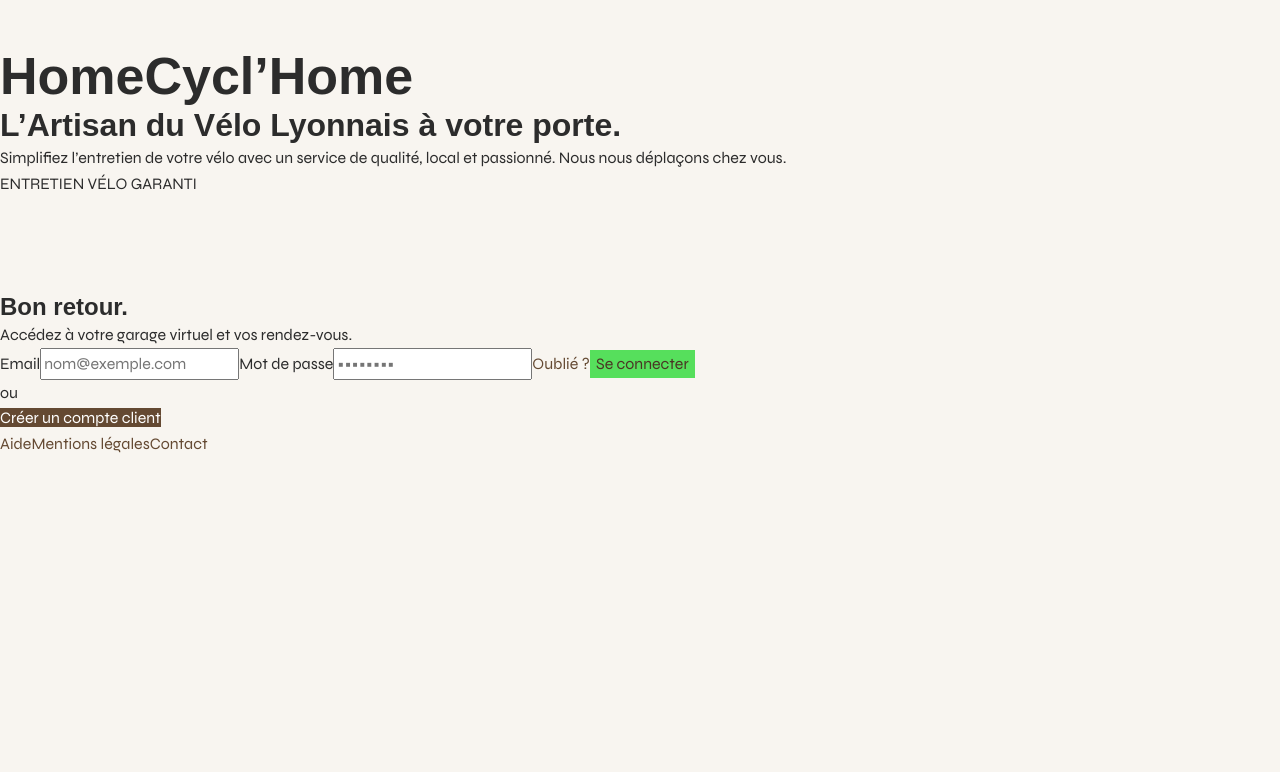
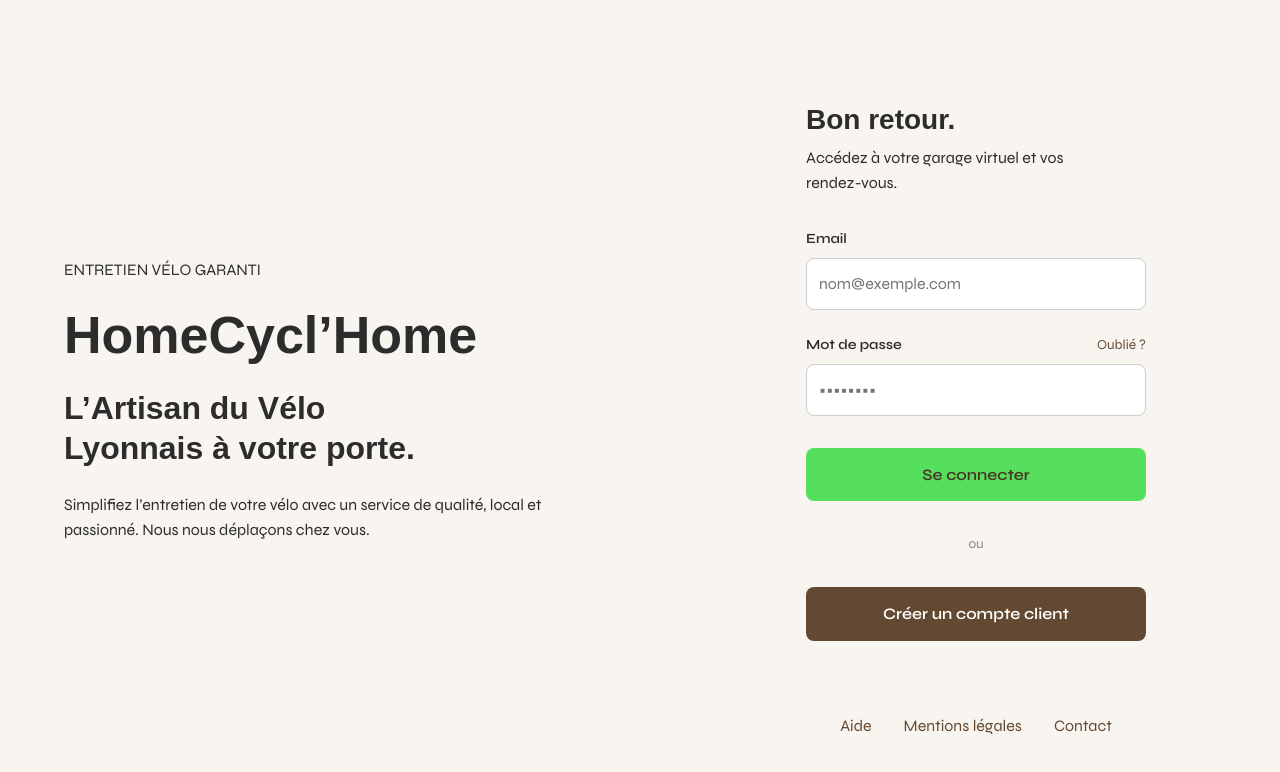
Before and after one commit to LaureLavie/HomeCycl-Home, a Next.js app in the folder front/: page /login in a window 1280 px wide. Shown: the top 772 px of the page. Built offline with nearby package versions, Linux system fonts and the light colour scheme; a web font is replaced by a local one.

Commit message:
loginPage

```diff
--- a/front/app/login/page.jsx
+++ b/front/app/login/page.jsx
@@ -28,28 +28,39 @@ export default function LoginPage() {
   };
 
   return (
-    <main className="login-page">
-      <section className="login-hero">
-        <div className="login-hero-content">
-          <h1>HomeCycl’Home</h1>
-          <h2>L’Artisan du Vélo Lyonnais à votre porte.</h2>
-          <p>
+    <main className="login-page" style={{ display: "flex", minHeight: "100vh", width: "100%" }}>
+
+      {/* Section Hero (Gauche) */}
+      <section className="login-hero" style={{ flex: 1, display: "flex", flexDirection: "column", justifyContent: "center", padding: "4rem" }}>
+        <div className="login-hero-content" style={{ display: "flex", flexDirection: "column", gap: "1.5rem" }}>
+          <span className="hero-badge" style={{ width: "fit-content" }}>ENTRETIEN VÉLO GARANTI</span>
+          <h1 style={{ margin: 0 }}>HomeCycl’Home</h1>
+          <h2 style={{ margin: 0 }}>L’Artisan du Vélo Lyonnais à votre porte.</h2>
+          <p style={{ margin: 0 }}>
             Simplifiez l’entretien de votre vélo avec un service de qualité,
             local et passionné. Nous nous déplaçons chez vous.
           </p>
-          <span className="hero-badge">ENTRETIEN VÉLO GARANTI</span>
         </div>
       </section>
 
-      <section className="login-form-section">
-        <div className="login-form-card">
-          <h3>Bon retour.</h3>
-          <p className="subtitle">Accédez à votre garage virtuel et vos rendez-vous.</p>
+      {/* Section Formulaire (Droite) */}
+      <section className="login-form-section" style={{ flex: 1, display: "flex", flexDirection: "column", justifyContent: "center", alignItems: "center", padding: "2rem" }}>
 
-          {error && <p className="error-message">{error}</p>}
+        {/* Carte principale */}
+        <div className="login-form-card" style={{ display: "flex", flexDirection: "column", gap: "2rem", width: "100%", maxWidth: "420px", padding: "2.5rem", boxSizing: "border-box" }}>
 
-          <form onSubmit={handleSubmit}>
-            <label>Email</label>
+          <div style={{ display: "flex", flexDirection: "column", gap: "0.5rem" }}>
+            <h3 style={{ margin: 0, fontSize: "1.75rem" }}>Bon retour.</h3>
+            <p className="subtitle" style={{ margin: 0 }}>Accédez à votre garage virtuel et vos rendez-vous.</p>
+          </div>
+
+          {error && <p className="error-message" style={{ margin: 0 }}>{error}</p>}
+
+          {/* Formulaire en colonne avec de grands espaces */}
+          <form onSubmit={handleSubmit} style={{ display: "flex", flexDirection: "column", gap: "1.5rem" }}>
+
+            <div style={{ display: "flex", flexDirection: "column", gap: "0.5rem" }}>
+              <label style={{ fontWeight: "600", fontSize: "0.875rem" }}>Email</label>
               <input
                 type="email"
                 name="email"
@@ -57,9 +68,15 @@ export default function LoginPage() {
                 value={form.email}
                 onChange={handleChange}
                 required
+                style={{ padding: "0.75rem", borderRadius: "8px", border: "1px solid #ccc" }}
               />
+            </div>
 
-            <label>Mot de passe</label>
+            <div style={{ display: "flex", flexDirection: "column", gap: "0.5rem" }}>
+              <div style={{ display: "flex", justifyContent: "space-between", alignItems: "center" }}>
+                <label style={{ fontWeight: "600", fontSize: "0.875rem" }}>Mot de passe</label>
+                <a className="forgot-link" href="/forgot-password" style={{ fontSize: "0.85rem" }}>Oublié ?</a>
+              </div>
               <input
                 type="password"
                 name="mot_passe"
@@ -67,20 +84,24 @@ export default function LoginPage() {
                 value={form.mot_passe}
                 onChange={handleChange}
                 required
+                style={{ padding: "0.75rem", borderRadius: "8px", border: "1px solid #ccc" }}
               />
+            </div>
 
-            <a className="forgot-link" href="/forgot-password">Oublié ?</a>
-
-            <button className="btn-primary" type="submit" disabled={loading}>
+            <button className="btn-primary" type="submit" disabled={loading} style={{ padding: "0.875rem", borderRadius: "8px", cursor: "pointer", fontWeight: "600", marginTop: "0.5rem" }}>
               {loading ? "Connexion…" : "Se connecter"}
             </button>
           </form>
 
-          <div className="divider">ou</div>
-          <a href="/signup" className="btn-secondary create-account">Créer un compte client</a>
+          <div className="divider" style={{ textAlign: "center", color: "#888", fontSize: "0.85rem" }}>ou</div>
+
+          <a href="/inscription" className="btn-secondary create-account" style={{ textAlign: "center", padding: "0.875rem", borderRadius: "8px", textDecoration: "none", fontWeight: "600" }}>
+            Créer un compte client
+          </a>
         </div>
 
-        <footer className="login-footer">
+        {/* Footer */}
+        <footer className="login-footer" style={{ display: "flex", gap: "2rem", marginTop: "2rem" }}>
           <a href="/help">Aide</a>
           <a href="/legal">Mentions légales</a>
           <a href="/contact">Contact</a>
```
Lines whose indentation alone changed are shown as unchanged.
